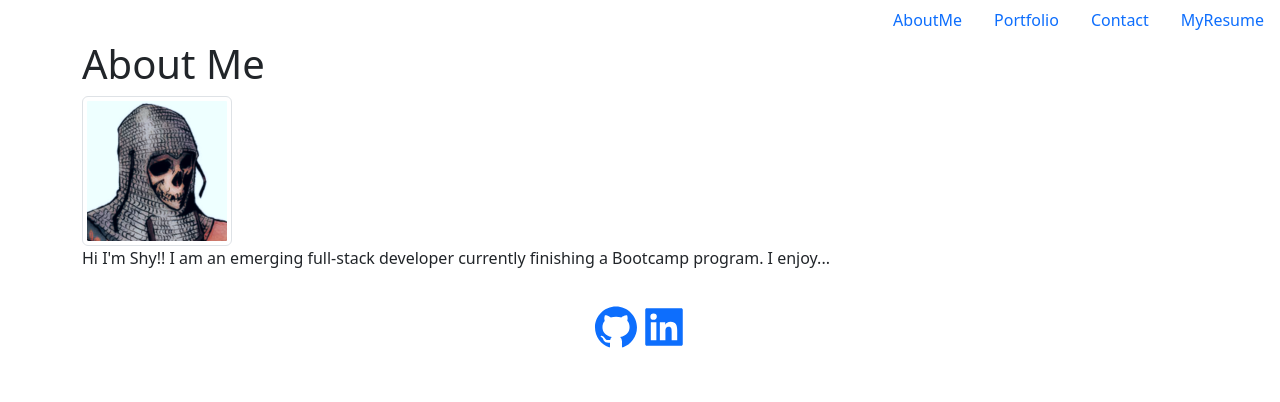
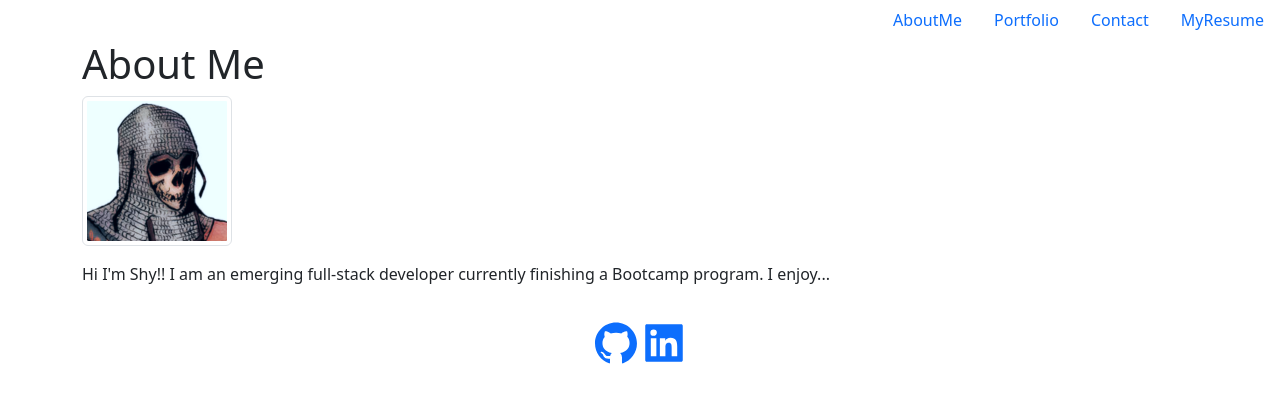
Before and after one commit to sailorshy94/ReactMyPortfolioAssign, a React (Vite) app: page / in a window 1280 px wide. Shown: the top 402 px of the page. Built offline with nearby package versions, Linux system fonts and the light colour scheme.

Commit message:
figured out that empty p tag above bio will create a small space to give some padding - hacky, will try to find a more solid way to make this look the same way

```diff
--- a/src/pages/AboutMe.jsx
+++ b/src/pages/AboutMe.jsx
@@ -10,9 +10,12 @@ export default function AboutMe() {
       {/* <div><Header /></div> */}
       <h1>About Me</h1>
       <img src="./src/assets/challenge20avatarimg.png" alt="My picture" class="img-thumbnail"></img>
-        <p>
+        <body>
+          <p></p>
+          <p>
           Hi I'm Shy!! I am an emerging full-stack developer currently finishing a Bootcamp program. I enjoy...
-        </p>
+          </p>
+        </body>
     </div>
       <div>
         <Footer />
```
